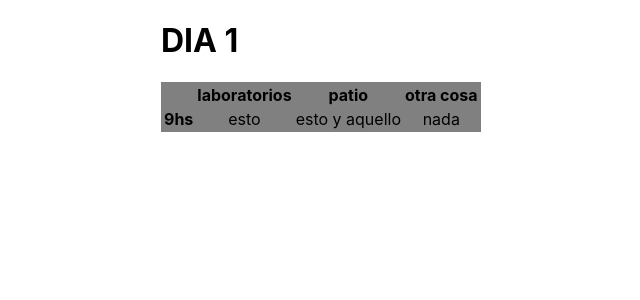
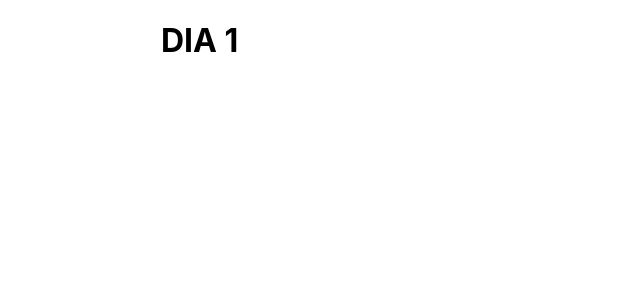
Before and after one commit to tomasbondUade/xpoFain, a Next.js app: page /calendar in a window 1280 px wide. Shown: the top 300 px of the page, without its empty margins (179-819 px from the left). Built offline with nearby package versions, Linux system fonts and the light colour scheme.

Commit message:
cambios en calendar

```diff
--- a/package.json
+++ b/package.json
@@ -8,6 +8,9 @@
     "lint": "next lint"
   },
   "dependencies": {
+    "@emotion/react": "^11.11.1",
+    "@emotion/styled": "^11.11.0",
+    "@mui/material": "^5.14.15",
     "next": "12.0.9",
     "nexts": "^0.0.1",
     "react": "^18.2.0",
--- a/pages/calendar.tsx
+++ b/pages/calendar.tsx
@@ -3,7 +3,7 @@ import Head from 'next/head'
 import Image from 'next/image'
 import styles from '../styles/calendar.module.css'
 
-const calendar: NextPage = () => {
+const Calendar: NextPage = () => {
     return (
         <div className={styles.general}>
             <Head>
@@ -14,25 +14,11 @@ const calendar: NextPage = () => {
             <main>
                 <h1>DIA 1</h1>
                 <div>
-                    <table className={styles.tabla1}>
-                        <tr>
-                            <th scope='row'></th>
-                            <th>laboratorios</th>
-                            <th>patio</th>
-                            <th>otra cosa</th>
-                        </tr>
-                        <tr>
-                            <th>9hs</th>
-                            <td>esto</td>
-                            <td>esto y aquello</td>
-                            <td>nada</td>
-                        </tr>
-                    </table>
+
                 </div>
             </main>
-
         </div>
     )
 }
 
-export default calendar
+export default Calendar
--- a/styles/calendar.module.css
+++ b/styles/calendar.module.css
@@ -3,12 +3,6 @@
     max-width: 600px;
     width: 800px;
     margin: 0 auto;
-}
-
-.tabla1{
-    text-align: center;
-    border: 10px;
-    background-color: gray;
 }
 
 @media (max-width: 600px) {
```
Also changed, not shown: 2 other files (tests, documents, lock files or other folders).
